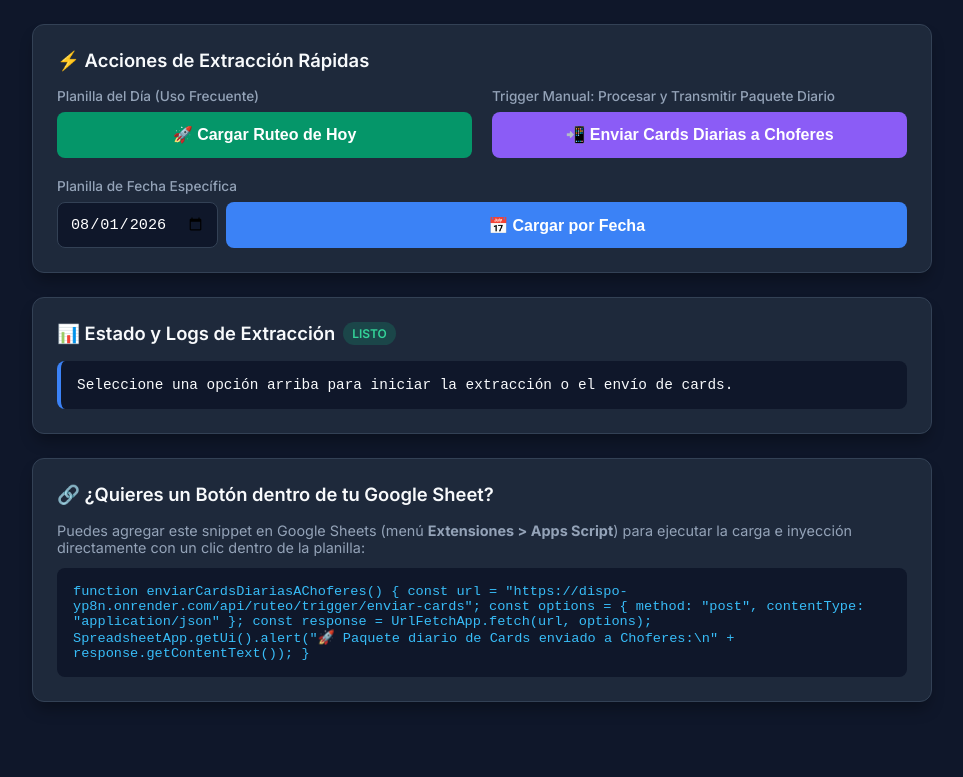
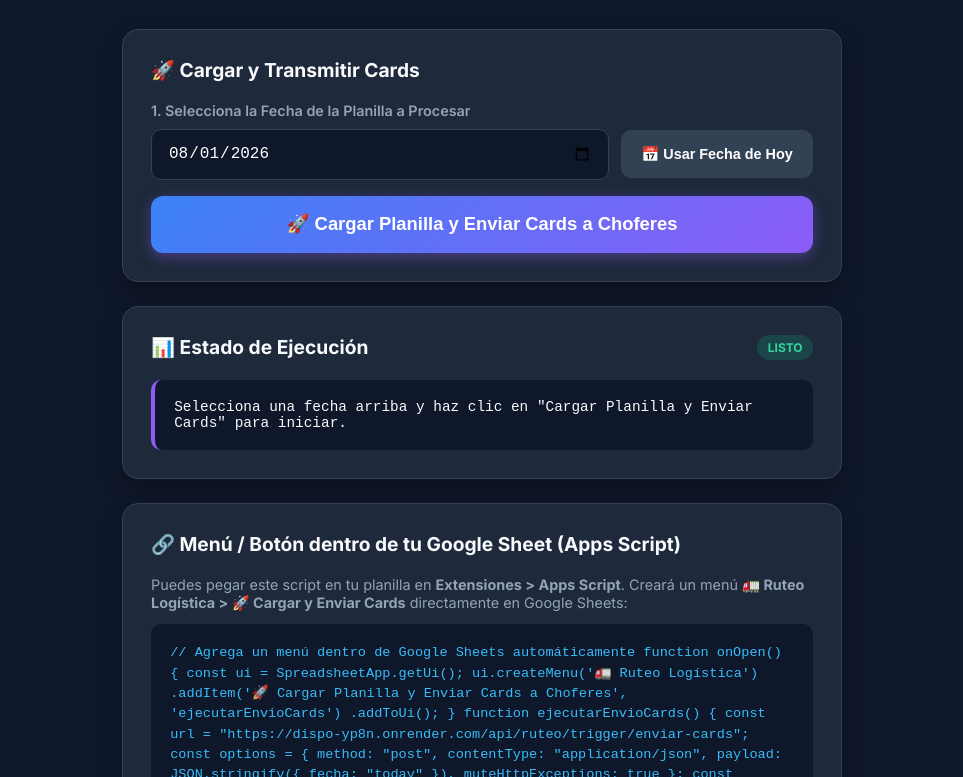
Before and after one commit to matiENA/dispo, a website: page public/index.html in a window 1280 px wide. Shown: the part 103-880 px from the top of the page, without its empty margins (158-1121 px from the left). Before the commit the page ends 837 px from the top, so only its background shows below. Drawn offline with Linux system fonts and the light colour scheme.

Commit message:
QoL: Simplify Dashboard UI to unified 1-click Date Select + Process & Broadcast Cards action

```diff
--- a/public/index.html
+++ b/public/index.html
@@ -3,12 +3,11 @@
 <head>
   <meta charset="UTF-8">
   <meta name="viewport" content="width=device-width, initial-scale=1.0">
-  <title>Panel de Ruteo Liviano - Extracción e Inyección</title>
-
-  <!-- Google Fonts & Icons -->
+  <title>Control de Ruteo - Cargar y Enviar Cards</title>
   <link rel="preconnect" href="https://fonts.googleapis.com">
   <link rel="preconnect" href="https://fonts.gstatic.com" crossorigin>
-  <link href="https://fonts.googleapis.com/css2?family=Inter:wght@300;400;500;600;700&display=swap" rel="stylesheet">
+  <link href="https://fonts.googleapis.com/css2?family=Inter:wght@400;500;600;700;800&display=swap" rel="stylesheet">
+  <link rel="stylesheet" href="https://cdnjs.cloudflare.com/ajax/libs/font-awesome/6.4.0/css/all.min.css">
 
   <style>
     :root {
@@ -17,11 +16,12 @@
       --card-border: #334155;
       --primary: #3b82f6;
       --primary-hover: #2563eb;
-      --success: #10b981;
-      --warning: #f59e0b;
-      --danger: #ef4444;
+      --accent-purple: #8b5cf6;
+      --accent-purple-hover: #7c3aed;
       --text-main: #f8fafc;
       --text-muted: #94a3b8;
+      --success: #10b981;
+      --danger: #ef4444;
     }
 
     * {
@@ -34,16 +34,15 @@
       font-family: 'Inter', sans-serif;
       background-color: var(--bg-dark);
       color: var(--text-main);
+      display: flex;
+      justify-content: center;
+      padding: 2rem 1rem;
       min-height: 100vh;
-      display: flex;
-      flex-direction: column;
-      align-items: center;
-      padding: 2rem 1rem;
     }
 
     .container {
       width: 100%;
-      max-width: 900px;
+      max-width: 720px;
       display: flex;
       flex-direction: column;
       gap: 1.5rem;
@@ -55,8 +54,8 @@
     }
 
     header h1 {
-      font-size: 2rem;
-      font-weight: 700;
+      font-size: 2.2rem;
+      font-weight: 800;
       background: linear-gradient(135deg, #60a5fa, #a855f7);
       -webkit-background-clip: text;
       -webkit-text-fill-color: transparent;
@@ -65,93 +64,52 @@
     header p {
       color: var(--text-muted);
       font-size: 0.95rem;
-      margin-top: 0.3rem;
+      margin-top: 0.4rem;
     }
 
     .card {
       background-color: var(--card-bg);
       border: 1px solid var(--card-border);
-      border-radius: 12px;
-      padding: 1.5rem;
-      box-shadow: 0 10px 15px -3px rgba(0, 0, 0, 0.3);
+      border-radius: 16px;
+      padding: 1.75rem;
+      box-shadow: 0 10px 25px -5px rgba(0, 0, 0, 0.4);
     }
 
     .card-title {
-      font-size: 1.15rem;
-      font-weight: 600;
-      margin-bottom: 1rem;
+      font-size: 1.2rem;
+      font-weight: 700;
+      margin-bottom: 1.25rem;
       display: flex;
       align-items: center;
-      gap: 0.5rem;
-    }
-
-    .actions-grid {
-      display: grid;
-      grid-template-columns: 1fr 1fr;
-      gap: 1.25rem;
-    }
-
-    @media (max-width: 640px) {
-      .actions-grid {
-        grid-template-columns: 1fr;
-      }
-    }
-
-    .btn {
-      display: inline-flex;
-      align-items: center;
-      justify-content: center;
-      gap: 0.5rem;
-      padding: 0.85rem 1.25rem;
-      font-size: 1rem;
-      font-weight: 600;
-      color: #ffffff;
-      background-color: var(--primary);
-      border: none;
-      border-radius: 8px;
-      cursor: pointer;
-      transition: all 0.2s ease;
-      width: 100%;
-      text-align: center;
-    }
-
-    .btn:hover {
-      background-color: var(--primary-hover);
-      transform: translateY(-1px);
-    }
-
-    .btn:disabled {
-      opacity: 0.6;
-      cursor: not-allowed;
-      transform: none;
-    }
-
-    .btn-success {
-      background-color: #059669;
-    }
-    .btn-success:hover {
-      background-color: #047857;
+      justify-content: space-between;
     }
 
     .form-group {
       display: flex;
       flex-direction: column;
-      gap: 0.5rem;
+      gap: 0.6rem;
     }
 
     label {
-      font-size: 0.85rem;
-      font-weight: 500;
+      font-size: 0.9rem;
+      font-weight: 600;
       color: var(--text-muted);
     }
 
+    .date-row {
+      display: flex;
+      gap: 0.75rem;
+      align-items: center;
+    }
+
     input[type="date"] {
-      padding: 0.75rem;
-      border-radius: 8px;
+      flex: 1;
+      padding: 0.9rem 1rem;
+      border-radius: 10px;
       border: 1px solid var(--card-border);
       background-color: #0f172a;
       color: #ffffff;
-      font-size: 0.95rem;
+      font-size: 1rem;
       outline: none;
     }
 
@@ -159,24 +117,72 @@
       border-color: var(--primary);
     }
 
+    .btn-pill {
+      padding: 0.9rem 1.2rem;
+      border-radius: 10px;
+      border: 1px solid var(--card-border);
+      background-color: #334155;
+      color: #ffffff;
+      font-size: 0.9rem;
+      font-weight: 600;
+      cursor: pointer;
+      white-space: nowrap;
+      transition: background 0.2s;
+    }
+
+    .btn-pill:hover {
+      background-color: #475569;
+    }
+
+    .btn-action-main {
+      margin-top: 1rem;
+      padding: 1.1rem 1.5rem;
+      font-size: 1.15rem;
+      font-weight: 800;
+      color: #ffffff;
+      background: linear-gradient(135deg, var(--primary), var(--accent-purple));
+      border: none;
+      border-radius: 12px;
+      cursor: pointer;
+      transition: transform 0.2s, box-shadow 0.2s;
+      display: flex;
+      align-items: center;
+      justify-content: center;
+      gap: 0.6rem;
+      width: 100%;
+      box-shadow: 0 4px 14px rgba(139, 92, 246, 0.4);
+    }
+
+    .btn-action-main:hover {
+      transform: translateY(-2px);
+      box-shadow: 0 6px 20px rgba(139, 92, 246, 0.6);
+    }
+
+    .btn-action-main:disabled {
+      opacity: 0.5;
+      cursor: not-allowed;
+      transform: none;
+      box-shadow: none;
+    }
+
     .status-box {
       margin-top: 1rem;
-      padding: 1rem;
-      border-radius: 8px;
+      padding: 1.2rem;
+      border-radius: 10px;
       background-color: #0f172a;
-      border-left: 4px solid var(--primary);
+      border-left: 4px solid var(--accent-purple);
       font-family: monospace;
       font-size: 0.9rem;
       white-space: pre-wrap;
-      max-height: 250px;
+      max-height: 260px;
       overflow-y: auto;
     }
 
     .badge {
       display: inline-block;
-      padding: 0.25rem 0.55rem;
+      padding: 0.3rem 0.65rem;
       font-size: 0.75rem;
-      font-weight: 600;
+      font-weight: 700;
       border-radius: 9999px;
       text-transform: uppercase;
     }
@@ -186,13 +192,14 @@
 
     .code-box {
       background-color: #0f172a;
-      padding: 1rem;
-      border-radius: 8px;
+      padding: 1.2rem;
+      border-radius: 10px;
       font-family: monospace;
       font-size: 0.85rem;
       color: #38bdf8;
       overflow-x: auto;
-      margin-top: 0.5rem;
+      margin-top: 0.75rem;
+      line-height: 1.5;
     }
   </style>
 </head>
@@ -200,76 +207,80 @@
 
 <div class="container">
   <header>
-    <h1>🚛 Control de Extracción de Ruteo Liviano</h1>
-    <p>Lectura diaria de planillas desde Google Drive e Inyección en Google Sheet (sheet - DISPO)</p>
+    <h1>🚛 Control de Ruteo & Cards Choferes</h1>
+    <p>Extracción de Planilla de Google Drive, Inyección en Sheet y Transmisión de Cards</p>
   </header>
 
-  <!-- SECCIÓN ACCIONES -->
+  <!-- 1. SECCIÓN PRINCIPAL: 1 SOLO BOTÓN UNIFICADO (QoL) -->
   <div class="card">
-    <div class="card-title">⚡ Acciones de Extracción Rápidas</div>
-    <div class="actions-grid">
+    <div class="card-title">
+      <span>🚀 Cargar y Transmitir Cards</span>
+    </div>
 
-      <!-- Opción 1: Hoy -->
-      <div class="form-group">
-        <label>Planilla del Día (Uso Frecuente)</label>
-        <button id="btnHoy" class="btn btn-success" onclick="procesarHoy()">
-          🚀 Cargar Ruteo de Hoy
-        </button>
+    <div class="form-group">
+      <label>1. Selecciona la Fecha de la Planilla a Procesar</label>
+      <div class="date-row">
+        <input type="date" id="fechaSelector">
+        <button class="btn-pill" onclick="seleccionarHoy()">📅 Usar Fecha de Hoy</button>
       </div>
+    </div>
 
-      <!-- Opción 2: Trigger Manual de Envío de Cards -->
-      <div class="form-group">
-        <label>Trigger Manual: Procesar y Transmitir Paquete Diario</label>
-        <button id="btnEnviarCards" class="btn" style="background-color: #8b5cf6;" onclick="enviarCardsManual()">
-          📲 Enviar Cards Diarias a Choferes
-        </button>
-      </div>
-
-      <!-- Opción 3: Fecha Específica -->
-      <div class="form-group" style="grid-column: span 2;">
-        <label>Planilla de Fecha Específica</label>
-        <div style="display: flex; gap: 0.5rem;">
-          <input type="date" id="fechaInput" style="flex: 1;">
-          <button id="btnFecha" class="btn" onclick="procesarFecha()">
-            📅 Cargar por Fecha
-          </button>
-        </div>
-      </div>
-
-    </div>
+    <!-- BOTÓN ACCIÓN PRINCIPAL 1-CLIC -->
+    <button id="btnEjecutarMain" class="btn-action-main" onclick="ejecutarCargarYEnviar()">
+      <span>🚀 Cargar Planilla y Enviar Cards a Choferes</span>
+    </button>
   </div>
 
-  <!-- PANEL DE ESTADO -->
+  <!-- 2. PANEL DE ESTADO -->
   <div class="card">
     <div class="card-title">
-      <span>📊 Estado y Logs de Extracción</span>
+      <span>📊 Estado de Ejecución</span>
       <span id="badgeState" class="badge badge-success">LISTO</span>
     </div>
 
-    <div id="statusOutput" class="status-box">Seleccione una opción arriba para iniciar la extracción o el envío de cards.</div>
+    <div id="statusOutput" class="status-box">Selecciona una fecha arriba y haz clic en "Cargar Planilla y Enviar Cards" para iniciar.</div>
   </div>
 
-  <!-- SECCIÓN BOTÓN DENTRO DE GOOGLE SHEETS -->
+  <!-- 3. SECCIÓN BOTÓN DENTRO DE GOOGLE SHEETS (BUTTONSHEETS) -->
   <div class="card">
-    <div class="card-title">🔗 ¿Quieres un Botón dentro de tu Google Sheet?</div>
-    <p style="font-size: 0.9rem; color: var(--text-muted); margin-bottom: 0.75rem;">
-      Puedes agregar este snippet en Google Sheets (menú <b>Extensiones > Apps Script</b>) para ejecutar la carga e inyección directamente con un clic dentro de la planilla:
+    <div class="card-title">🔗 Menú / Botón dentro de tu Google Sheet (Apps Script)</div>
+    <p style="font-size: 0.9rem; color: var(--text-muted);">
+      Puedes pegar este script en tu planilla en <b>Extensiones > Apps Script</b>. Creará un menú <b>🚛 Ruteo Logística > 🚀 Cargar y Enviar Cards</b> directamente en Google Sheets:
     </p>
 
     <div class="code-box">
-function enviarCardsDiariasAChoferes() {
+// Agrega un menú dentro de Google Sheets automáticamente
+function onOpen() {
+  const ui = SpreadsheetApp.getUi();
+  ui.createMenu('🚛 Ruteo Logística')
+    .addItem('🚀 Cargar Planilla y Enviar Cards a Choferes', 'ejecutarEnvioCards')
+    .addToUi();
+}
+
+function ejecutarEnvioCards() {
   const url = "https://dispo-yp8n.onrender.com/api/ruteo/trigger/enviar-cards";
-  const options = { method: "post", contentType: "application/json" };
+  const options = {
+    method: "post",
+    contentType: "application/json",
+    payload: JSON.stringify({ fecha: "today" }),
+    muteHttpExceptions: true
+  };
+
   const response = UrlFetchApp.fetch(url, options);
-  SpreadsheetApp.getUi().alert("🚀 Paquete diario de Cards enviado a Choferes:\n" + response.getContentText());
+  SpreadsheetApp.getUi().alert("🚀 Paquete diario de Cards enviado a Choferes:\n\n" + response.getContentText());
 }
     </div>
   </div>
 </div>
 
 <script>
-  // Inicializar fecha por defecto en el picker
-  document.getElementById('fechaInput').valueAsDate = new Date();
+  // Inicializar fecha de hoy por defecto en el picker
+  const picker = document.getElementById('fechaSelector');
+  picker.valueAsDate = new Date();
+
+  function seleccionarHoy() {
+    picker.valueAsDate = new Date();
+  }
 
   function log(msg) {
     const output = document.getElementById('statusOutput');
@@ -278,84 +289,47 @@ function enviarCardsDiariasAChoferes() {
   }
 
   function setBusy(isBusy) {
-    document.getElementById('btnHoy').disabled = isBusy;
-    document.getElementById('btnFecha').disabled = isBusy;
+    const btn = document.getElementById('btnEjecutarMain');
+    btn.disabled = isBusy;
+
     const badge = document.getElementById('badgeState');
     if (isBusy) {
       badge.className = 'badge badge-danger';
       badge.textContent = 'PROCESANDO...';
+      btn.innerHTML = `<span>⏳ Procesando y Transmitiendo Cards...</span>`;
     } else {
       badge.className = 'badge badge-success';
       badge.textContent = 'LISTO';
+      btn.innerHTML = `<span>🚀 Cargar Planilla y Enviar Cards a Choferes</span>`;
     }
   }
 
-  async function enviarCardsManual() {
+  async function ejecutarCargarYEnviar() {
+    const fechaVal = picker.value || 'today';
     setBusy(true);
-    log('🚀 Ejecutando Trigger Manual: Extrayendo ruteo de hoy e inyectando paquete diario para choferes...');
+
+    log(`🚀 Iniciando proceso para fecha ${fechaVal}: Leyendo Google Drive, Inyectando en Sheet 'DISPO' y Transmitiendo Cards a Choferes...`);
+
     try {
-      const res = await fetch('/api/ruteo/trigger/enviar-cards', { method: 'POST' });
+      const res = await fetch('/api/ruteo/trigger/enviar-cards', {
+        method: 'POST',
+        headers: { 'Content-Type': 'application/json' },
+        body: JSON.stringify({ fecha: fechaVal })
+      });
+
       const data = await res.json();
 
       if (data.success) {
         log(`✔ ÉXITO TRANSMISIÓN! ${data.mensaje}`);
-        log(`📊 Total cards enviadas: ${data.totalCardsEnviadas}`);
+        log(`📊 Total cards inyectadas y transmitidas: ${data.totalCardsEnviadas}`);
+        if (data.novedades && data.novedades.length > 0) {
+          log(`📄 Muestra primera card: ${data.novedades[0].nom} (${data.novedades[0].terminal} - ${data.novedades[0].horario})`);
+        }
       } else {
-        log(`❌ Error: ${data.error}`);
+        log(`❌ Error: ${data.error || 'No se pudo procesar la planilla'}`);
       }
     } catch (e) {
-      log(`❌ Error de conexión: ${e.message}`);
-    } finally {
-      setBusy(false);
-    }
-  }
-
-  async function procesarHoy() {
-    setBusy(true);
-    log('Buscando y extrayendo planilla del día actual desde Google Drive...');
-    try {
-      const res = await fetch('/api/ruteo/procesar-hoy', { method: 'POST' });
-      const data = await res.json();
-
-      if (data.success) {
-        log(`✔ ÉXITO! ${data.mensaje}`);
-        if (data.archivosProcesados && data.archivosProcesados.length > 0) {
-          log(`📄 Archivo procesado: ${data.archivosProcesados[0].name}`);
-        }
-      } else {
-        log(`❌ Error: ${data.error}`);
-      }
-    } catch (e) {
-      log(`❌ Error de conexión: ${e.message}`);
-    } finally {
-      setBusy(false);
-    }
-  }
-
-  async function procesarFecha() {
-    const fecha = document.getElementById('fechaInput').value;
-    if (!fecha) {
-      alert('Por favor seleccione una fecha válida');
-      return;
-    }
-
-    setBusy(true);
-    log(`Buscando planilla para la fecha ${fecha} en Google Drive...`);
-    try {
-      const res = await fetch('/api/ruteo/procesar-fecha', {
-        method: 'POST',
-        headers: { 'Content-Type': 'application/json' },
-        body: JSON.stringify({ fecha })
-      });
-      const data = await res.json();
-
-      if (data.success) {
-        log(`✔ ÉXITO! ${data.mensaje}`);
-      } else {
-        log(`❌ Error: ${data.error}`);
-      }
-    } catch (e) {
-      log(`❌ Error de conexión: ${e.message}`);
+      log(`❌ Error de conexión con el servidor: ${e.message}`);
     } finally {
       setBusy(false);
     }
```
